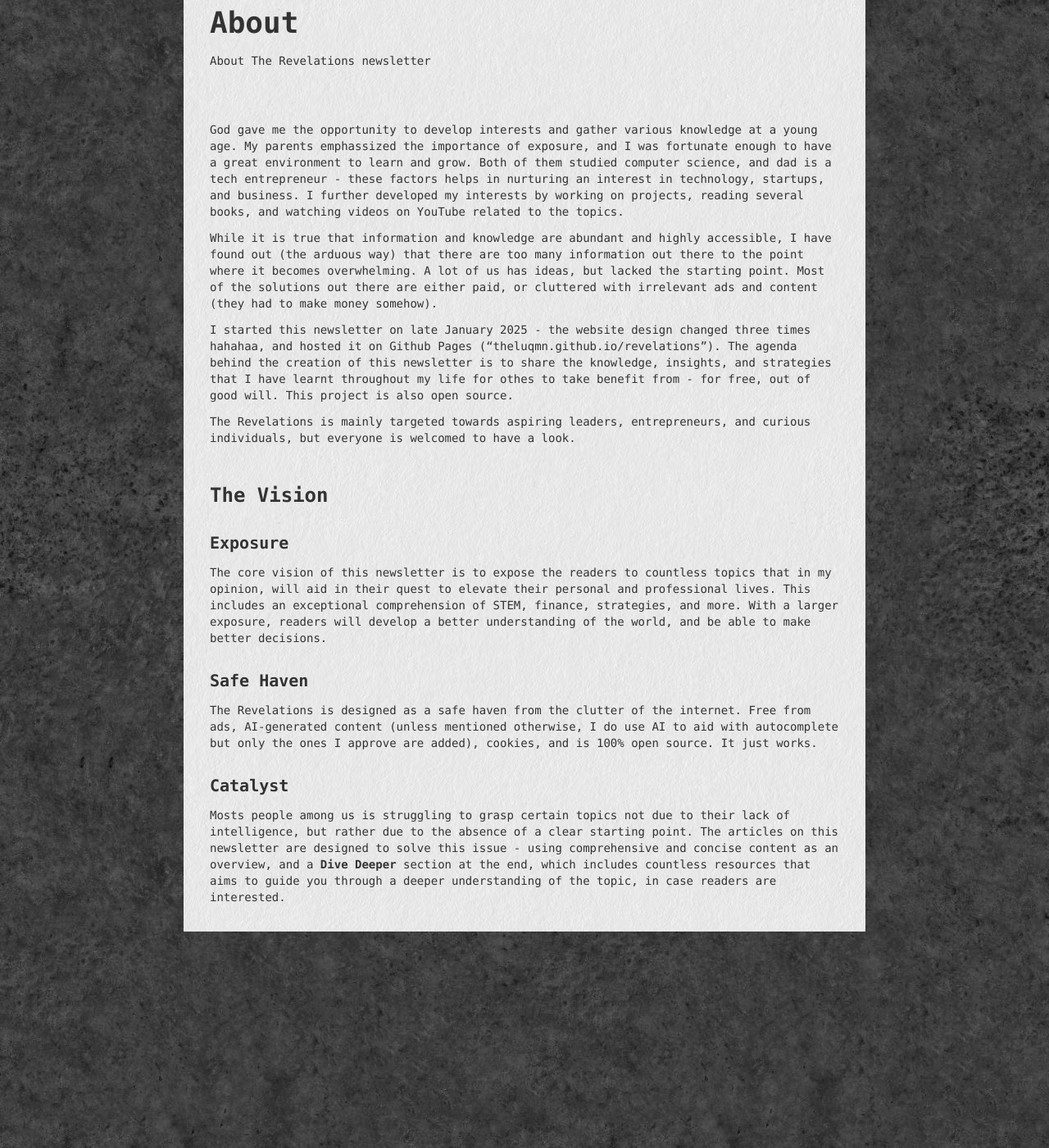
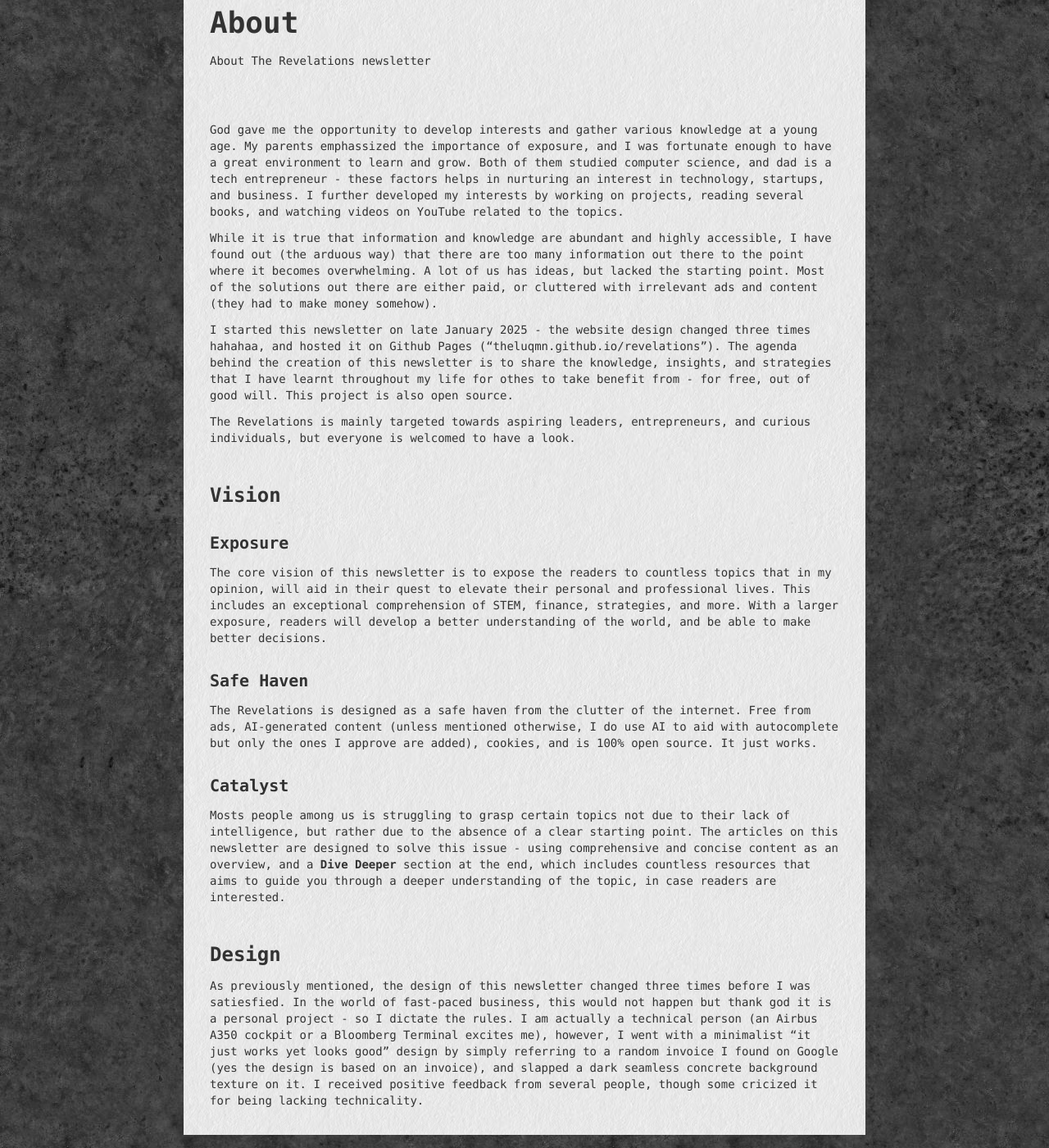
Before and after one commit to theluqmn/revelations, a Jekyll site: the page built from info/about.md, in a window 1280 px wide and 1400 px high, scrolled down 353 px. Shown: the whole window at 82% size. Built offline with Jekyll 4.4.1, drawn with Linux system fonts in a browser that asks for light colours; nearby versions of some CDN libraries; some web fonts are replaced.

Commit message:
New about text

```diff
--- a/info/about.md
+++ b/info/about.md
@@ -26,3 +26,7 @@ The Revelations is designed as a safe haven from the clutter of the internet. Fr
 ### Catalyst
 
 Mosts people among us is struggling to grasp certain topics not due to their lack of intelligence, but rather due to the absence of a clear starting point. The articles on this newsletter are designed to solve this issue - using comprehensive and concise content as an overview, and a **Dive Deeper** section at the end, which includes countless resources that aims to guide you through a deeper understanding of the topic, in case readers are interested.
+
+## Design
+
+As previously mentioned, the design of this newsletter changed three times before I was satiesfied. In the world of fast-paced business, this would not happen but thank god it is a personal project - so I dictate the rules. I am actually a technical person (an Airbus A350 cockpit or a Bloomberg Terminal excites me), however, I went with a minimalist "it just works yet looks good" design by simply referring to a random invoice I found on Google (yes the design is based on an invoice), and slapped a dark seamless concrete background texture on it. I received positive feedback from several people, though some cricized it for being lacking technicality.
```
Also changed, not shown: other parts of info/about.md (+1 -1 lines).
